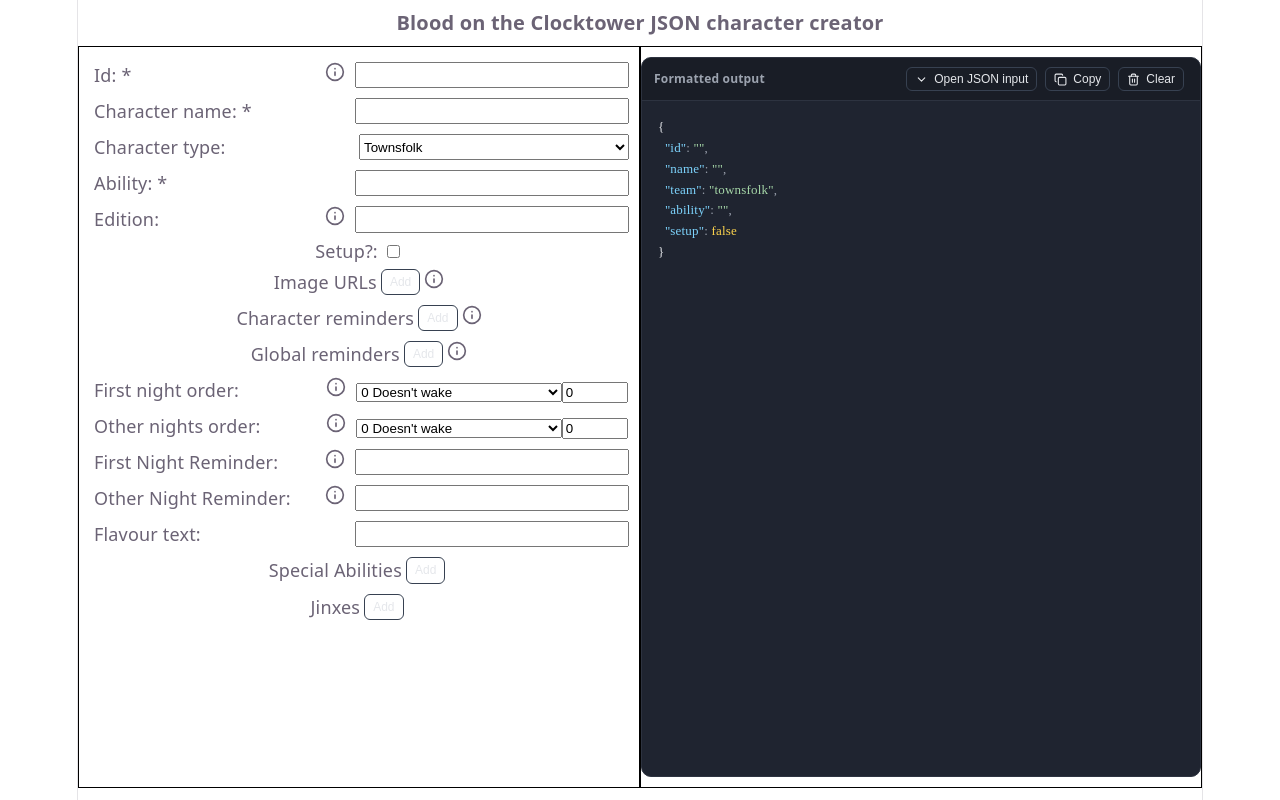
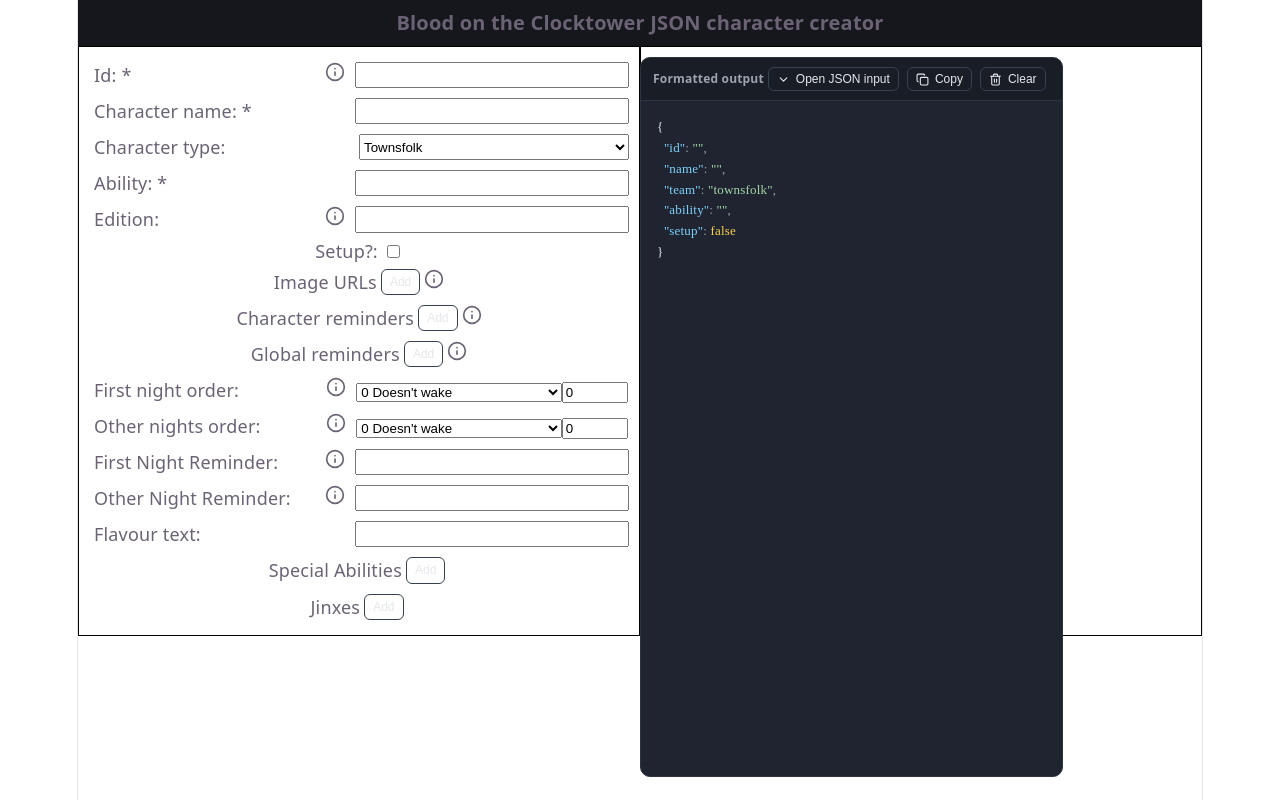
Before and after one commit to rebeccabex/clocktower-apps, a React (Vite) app in the folder clocktower-apps/: page / in a window 1280 px wide. Built offline with nearby package versions, Linux system fonts and the light colour scheme.

Commit message:
Fix header and output field when scrolling

```diff
--- a/clocktower-apps/src/CharacterJsonCreatorPage.tsx
+++ b/clocktower-apps/src/CharacterJsonCreatorPage.tsx
@@ -343,6 +343,9 @@ const HeaderContainer = styled.div`
   font-size: 20px;
   font-weight: 600;
   padding: 10px 0;
+  position: sticky;
+  top: 0px;
+  background-color: #16171d;
 `;
 
 const PageLayout = styled.div`
--- a/clocktower-apps/src/components/JsonPrettyPrinter.tsx
+++ b/clocktower-apps/src/components/JsonPrettyPrinter.tsx
@@ -10,6 +10,7 @@ import {
 } from "lucide-react";
 import styled from "styled-components";
 import { Button } from "./Button";
+import { APP_WIDTH } from "../globalConstants";
 
 type JsonPrettyPrinterProps = {
   input: string;
@@ -49,7 +50,7 @@ export const JsonPrettyPrinter = ({
   };
 
   return (
-    <OutputContainer>
+    <OutputContainer $width={APP_WIDTH / 2}>
       <BorderedContainer>
         <OptionsContainer>
           <OutputTitle>Formatted output</OutputTitle>
@@ -101,17 +102,19 @@ export const JsonPrettyPrinter = ({
   );
 };
 
-const OutputContainer = styled.div`
+const OutputContainer = styled.div<{ $width: number }>`
   display: flex;
   flex-direction: column;
   gap: 12px;
-  width: 100%;
-  max-width: 720px;
+  max-width: ${(props) => props.$width}px;
   font-family:
     system-ui,
     -apple-system,
     sans-serif;
   height: 90vh;
+  position: fixed;
+  top: 45;
+  left: 50%;
 `;
 
 const BorderedContainer = styled.div`
@@ -147,6 +150,7 @@ const ButtonContainer = styled.div`
 const JsonContainer = styled.div`
   overflow: auto;
   height: 100%;
+  flex: 1;
 `;
 
 const ErrorContainer = styled.div`
--- /dev/null
+++ b/clocktower-apps/src/globalConstants.ts
@@ -0,0 +1 @@
+export const APP_WIDTH = 1126;
```
